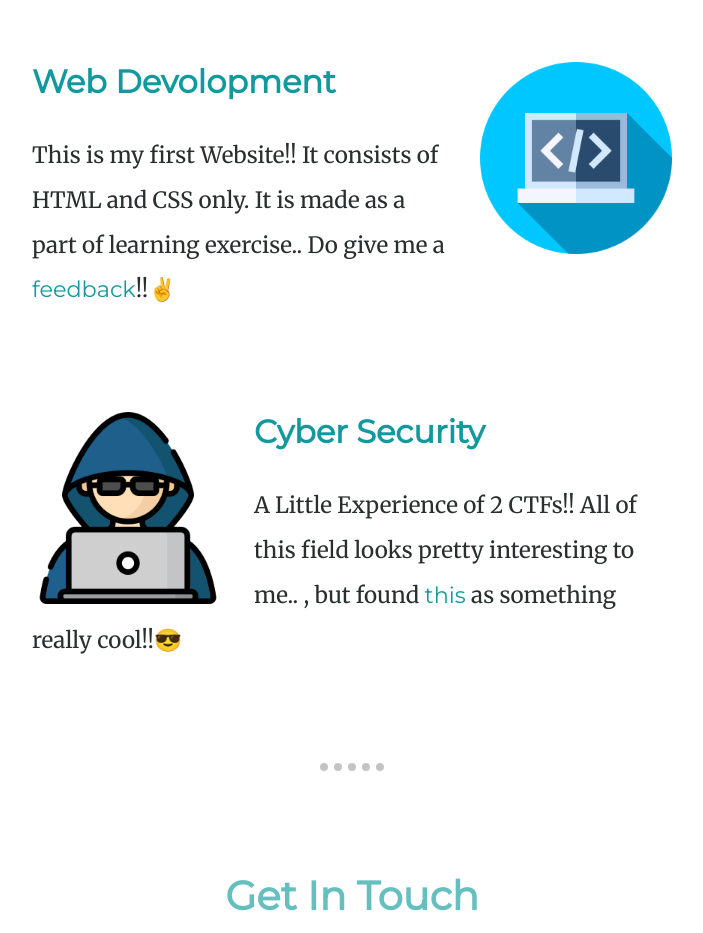
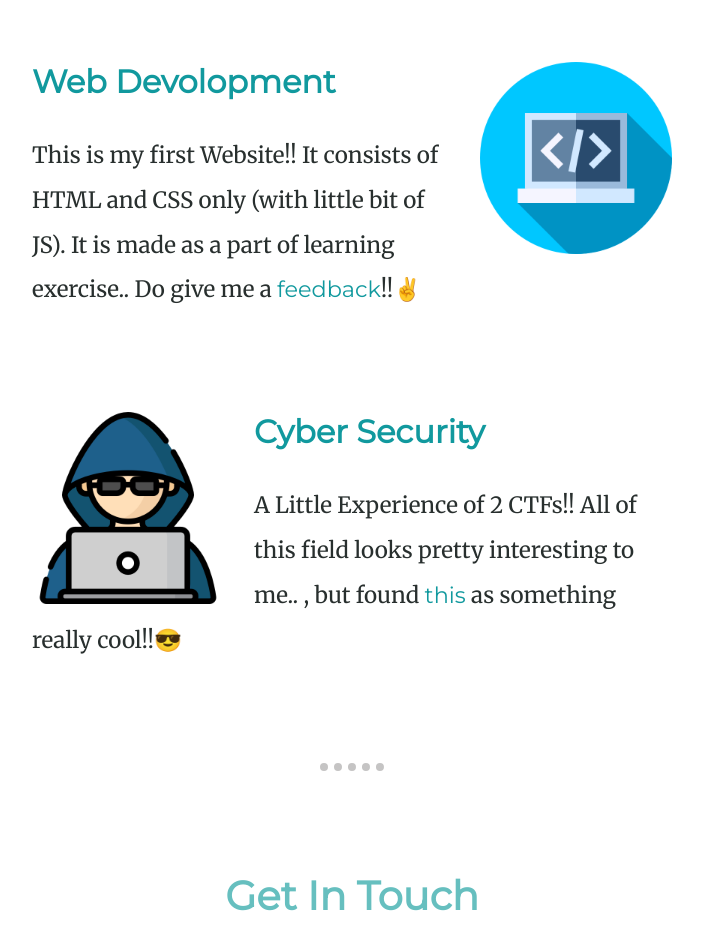
Before and after one commit to yash6318/Personal-Site, a plain HTML site: page index.html in a window 1280 px wide. Shown: the part 2680-3613 px from the top of the page, without its empty margins (288-991 px from the left). Drawn offline with Linux system fonts and the light colour scheme.

Commit message:
updated html

```diff
--- a/index.html
+++ b/index.html
@@ -45,7 +45,7 @@
           <div class="skill-row">
             <img class="web-dev" src="images/programming.png" alt="web-dev-img">
             <h3 class="skill-heading">Web Devolopment</h3>
-            <p class="skill-para">This is my first Website!! It consists of HTML and CSS only. It is made as a part of learning exercise..  Do give me a <a href="mailto:yashagrawal5094@gmail.com" target="_blank">feedback</a>!!✌️</p>
+            <p class="skill-para">This is my first Website!! It consists of HTML and CSS only (with little bit of JS). It is made as a part of learning exercise..  Do give me a <a href="mailto:yashagrawal5094@gmail.com" target="_blank">feedback</a>!!✌️</p>
           </div>
           <div class="skill-row">
             <img class="infosec" src="images/hacker.png" alt="hacker-img">
```
